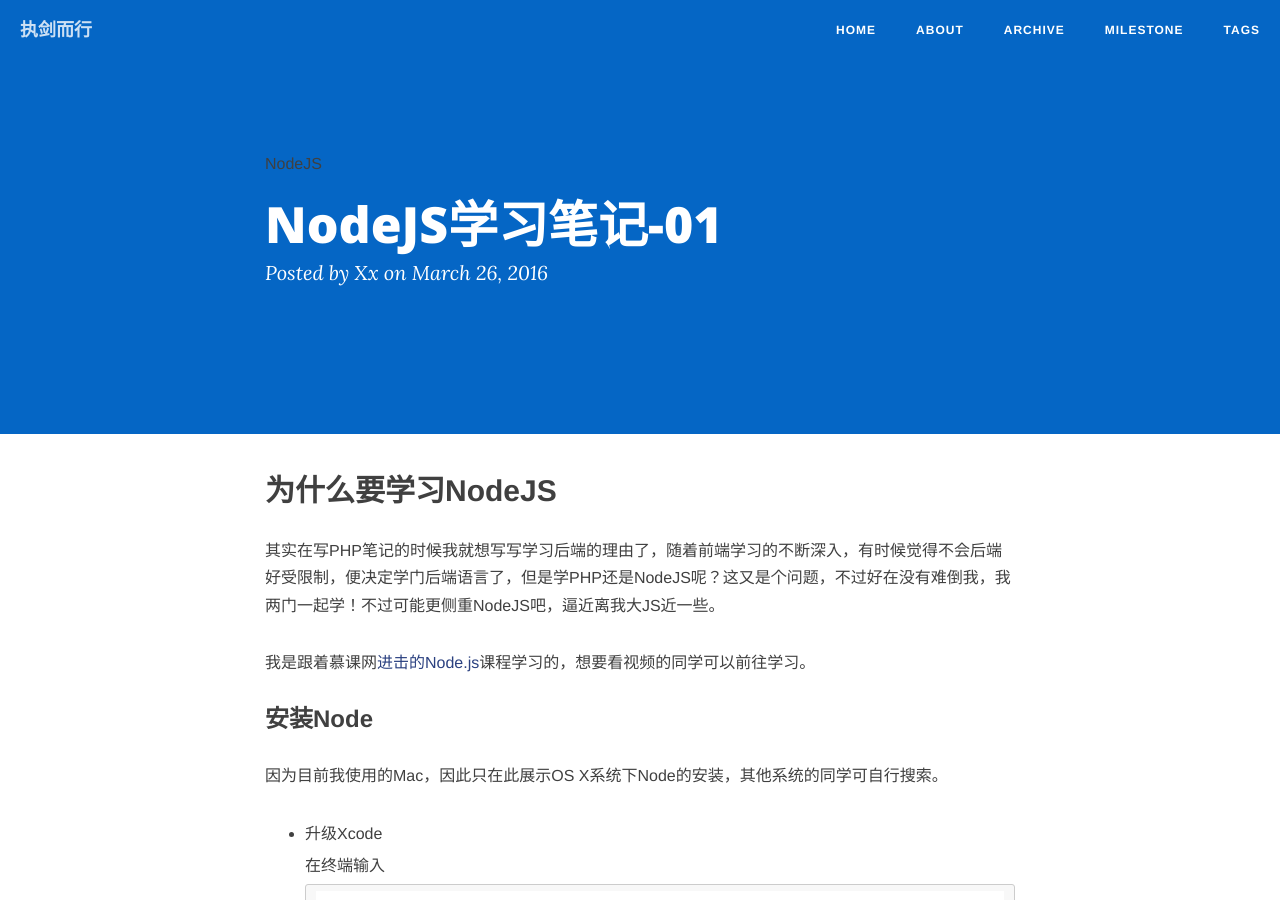
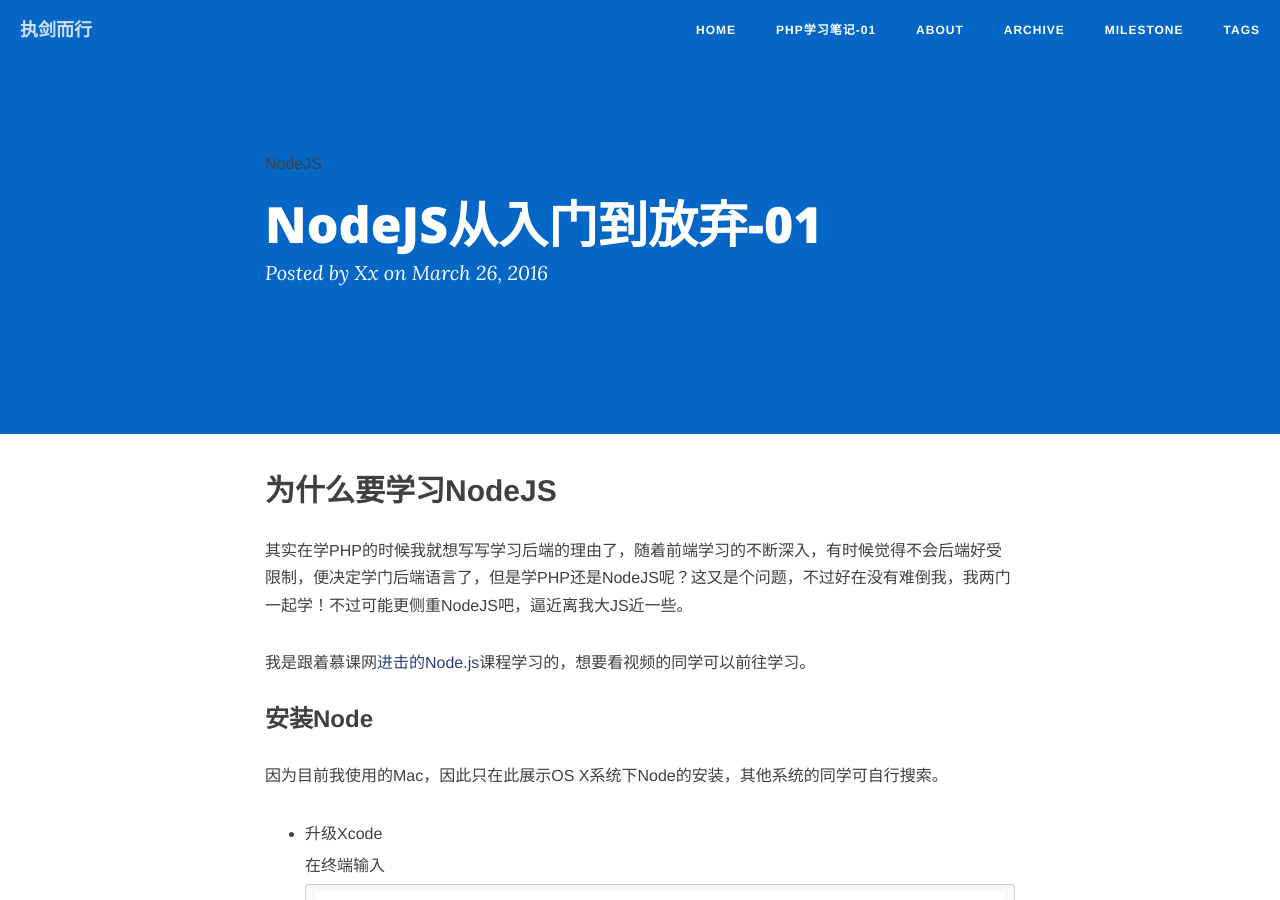
Before and after one commit to XxinLiang/XxinLiang.github.io, a Jekyll site: the page built from _posts/2016-03-26-nodejs-note-01.md, in a window 1280 px wide and 900 px high. Built offline with Jekyll 4.4.1, drawn with Linux system fonts in a browser that asks for light colours; nearby versions of some CDN libraries; comment, search, counter and statistics services are not loaded.

Commit message:
小小修改 删坑

```diff
--- a/_posts/2016-03-26-nodejs-note-01.md
+++ b/_posts/2016-03-26-nodejs-note-01.md
@@ -1,7 +1,7 @@
 ---
 layout: post
 
-title: NodeJS学习笔记-01
+title: NodeJS从入门到放弃-01
 
 date: 2016-03-26
 
@@ -14,7 +14,7 @@
 
 ## 为什么要学习NodeJS
 
-其实在写PHP笔记的时候我就想写写学习后端的理由了，随着前端学习的不断深入，有时候觉得不会后端好受限制，便决定学门后端语言了，但是学PHP还是NodeJS呢？这又是个问题，不过好在没有难倒我，我两门一起学！不过可能更侧重NodeJS吧，逼近离我大JS近一些。
+其实在学PHP的时候我就想写写学习后端的理由了，随着前端学习的不断深入，有时候觉得不会后端好受限制，便决定学门后端语言了，但是学PHP还是NodeJS呢？这又是个问题，不过好在没有难倒我，我两门一起学！不过可能更侧重NodeJS吧，逼近离我大JS近一些。
 
 我是跟着慕课网[进击的Node.js](http://www.imooc.com/video/6693)课程学习的，想要看视频的同学可以前往学习。
 
```
Also changed, not shown: demo/2016-03-25-php-note-01.md (renamed from _posts/2016-03-25-php-note-01.md).
